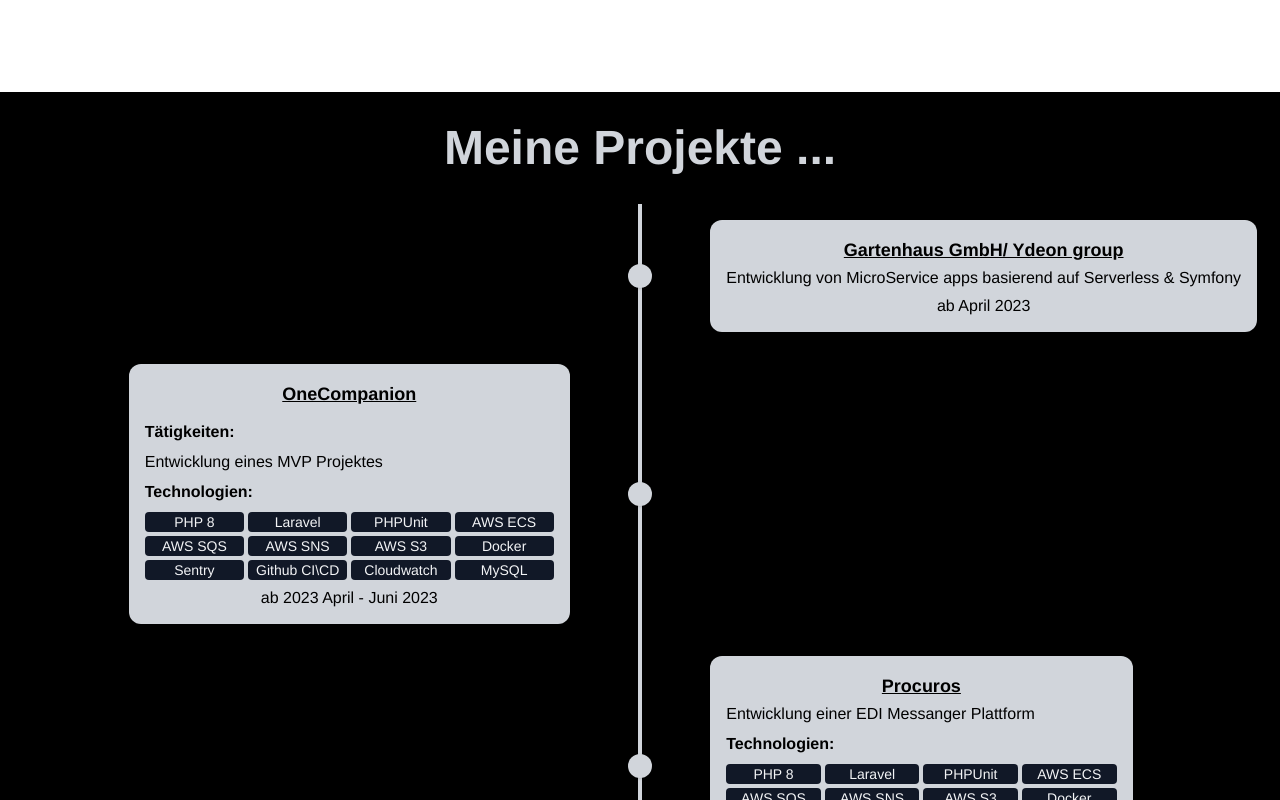
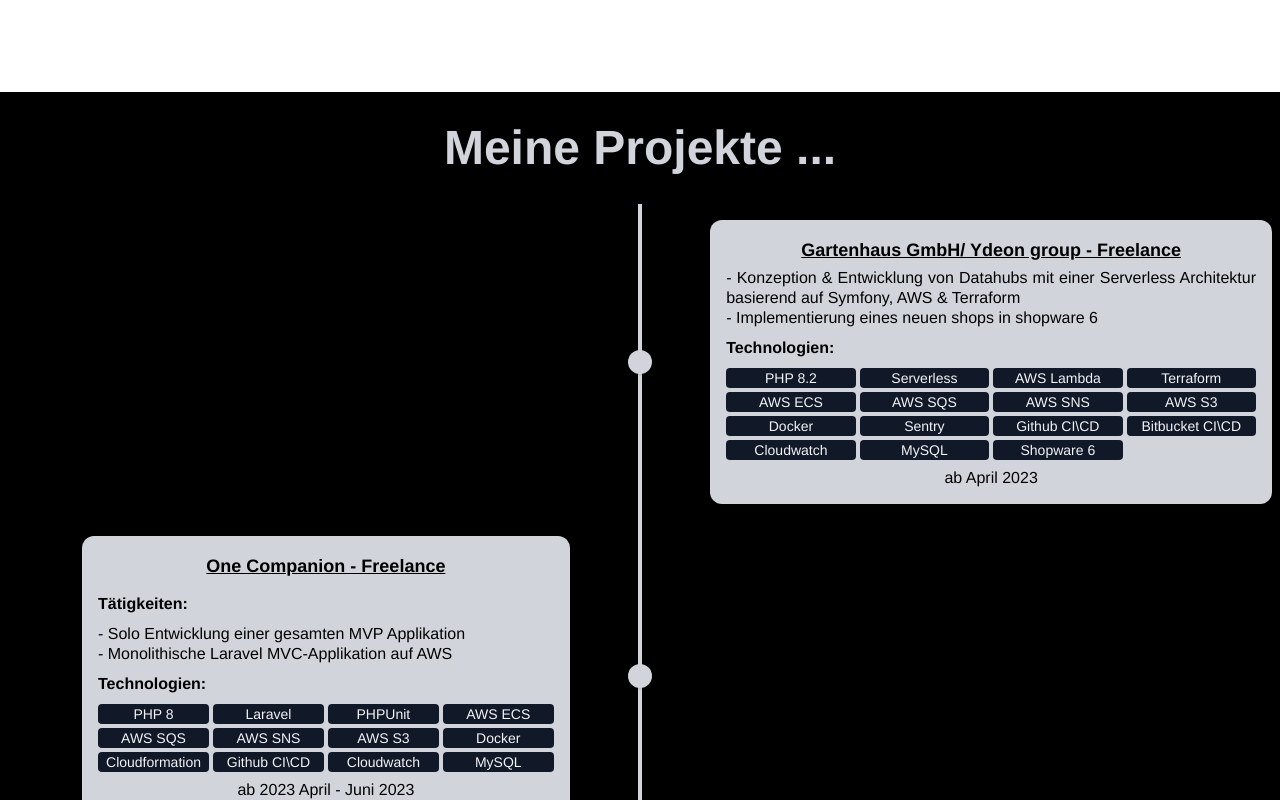
Before and after one commit to ThomasAKaestner/thomaskaestner, a Vue app: page / in a window 1280 px wide. Shown: the part 2000-2800 px from the top of the page. Built offline with nearby package versions, Linux system fonts and the light colour scheme.

Commit message:
add new skills

```diff
--- a/src/components/Introduction.vue
+++ b/src/components/Introduction.vue
@@ -8,7 +8,7 @@
                         <h1 class="text-3xl md:text-5xl text-black font-bold mb-6">Moin,</h1>
                         <p class="">
                             Ich bin <b>Thomas</b>, ein begeisterter <b>Backend-Softwareentwickler</b> aus Hamburg.
-                            Seit 2018 arbeite ich leidenschaftlich an Softwareprojekten im <b> E-Commerce und Logistik </b> Bereich und habe dabei vielfältige Programmiersprachen durch unterschiedliche Projekte gemeister. Insbesondere habe ich mich auf <b>PHP</b>,
+                            Seit 2018 arbeite ich leidenschaftlich an Softwareprojekten im <b> E-Commerce und Logistik </b> Bereich und habe dabei vielfältige Programmiersprachen durch unterschiedliche Projekte gemeistert. Insbesondere habe ich mich auf <b>PHP</b>,
                             <b>Laravel</b>, <b>Symfony</b>, <b>GO</b> und <b>AWS</b> spezialisiert.
                         </p>
                         <div class="hidden md:grid grid-row grid-cols-1 grid-cols-6 gap-4 pt-6">
--- a/src/components/MyProjects.vue
+++ b/src/components/MyProjects.vue
@@ -20,14 +20,34 @@
                             ></div>
                         </div>
                         <div
-                                class="bg-gray-300 col-start-6 col-end-10 p-4 rounded-xl my-4 mr-auto shadow-md"
+                                class="bg-gray-300 col-start-6 col-end-10 p-4 rounded-xl my-4 md:mr-auto shadow-md"
                         >
                             <a href="https://simplerecruit.de">
-                                <h3 class="font-semibold text-lg mb-1 underline">Gartenhaus GmbH/ Ydeon group</h3>
+                                <h3 class="font-semibold text-lg mb-1 underline">Gartenhaus GmbH/ Ydeon group - Freelance</h3>
                             </a>
                             <p class="leading-tight text-justify">
-                                Entwicklung von MicroService apps basierend auf Serverless & Symfony
+                                - Konzeption & Entwicklung von Datahubs mit einer Serverless Architektur basierend auf Symfony, AWS & Terraform
+                                <br>
+                                - Implementierung eines neuen shops in shopware 6
                             </p>
+                            <p class="font-bold text-left py-2">Technologien:</p>
+                            <div class="grid grid-cols-2 md:grid-cols-4 gap-1 text-sm">
+                                <div class="bg-gray-900 rounded text-gray-100 px-2">PHP 8.2</div>
+                                <div class="bg-gray-900 rounded text-gray-100 px-2">Serverless</div>
+                                <div class="bg-gray-900 rounded text-gray-100 px-2">AWS Lambda</div>
+                                <div class="bg-gray-900 rounded text-gray-100 px-2">Terraform</div>
+                                <div class="bg-gray-900 rounded text-gray-100 px-2">AWS ECS</div>
+                                <div class="bg-gray-900 rounded text-gray-100 px-2">AWS SQS</div>
+                                <div class="bg-gray-900 rounded text-gray-100 px-2">AWS SNS</div>
+                                <div class="bg-gray-900 rounded text-gray-100 px-2">AWS S3</div>
+                                <div class="bg-gray-900 rounded text-gray-100 px-2">Docker</div>
+                                <div class="bg-gray-900 rounded text-gray-100 px-2">Sentry</div>
+                                <div class="bg-gray-900 rounded text-gray-100 px-2">Github CI\CD</div>
+                                <div class="bg-gray-900 rounded text-gray-100 px-2">Bitbucket CI\CD</div>
+                                <div class="bg-gray-900 rounded text-gray-100 px-2">Cloudwatch</div>
+                                <div class="bg-gray-900 rounded text-gray-100 px-2">MySQL</div>
+                                <div class="bg-gray-900 rounded text-gray-100 px-2">Shopware 6</div>
+                            </div>
                             <p class="leading-tight text-center pt-2">
                                 ab April 2023
                             </p>
@@ -37,14 +57,16 @@
                     <!-- left -->
                     <div class="flex flex-row-reverse md:contents">
                         <div
-                                class="bg-gray-300 col-start-1 col-end-5 p-4 rounded-xl my-4 ml-auto shadow-md"
+                                class="bg-gray-300 col-start-1 col-end-5 p-4 rounded-xl my-4 md:ml-auto shadow-md"
                         >
-                            <a href="https://www.scayle.com/">
-                                <h3 class="font-semibold text-lg mb-1 underline">OneCompanion</h3>
+                            <a href="https://onecompanion.de/">
+                                <h3 class="font-semibold text-lg mb-1 underline">One Companion - Freelance</h3>
                             </a>
                             <p class="font-bold text-left py-2">Tätigkeiten:</p>
                             <p class="leading-tight text-justify">
-                                Entwicklung eines MVP Projektes
+                                - Solo Entwicklung einer gesamten MVP Applikation
+                                <br>
+                                - Monolithische Laravel MVC-Applikation auf AWS
                             </p>
                             <p class="font-bold text-left py-2">Technologien:</p>
                             <div class="grid grid-cols-2 md:grid-cols-4 gap-1 text-sm">
@@ -56,7 +78,7 @@
                                 <div class="bg-gray-900 rounded text-gray-100 px-2">AWS SNS</div>
                                 <div class="bg-gray-900 rounded text-gray-100 px-2">AWS S3</div>
                                 <div class="bg-gray-900 rounded text-gray-100 px-2">Docker</div>
-                                <div class="bg-gray-900 rounded text-gray-100 px-2">Sentry</div>
+                                <div class="bg-gray-900 rounded text-gray-100 px-2">Cloudformation</div>
                                 <div class="bg-gray-900 rounded text-gray-100 px-2">Github CI\CD</div>
                                 <div class="bg-gray-900 rounded text-gray-100 px-2">Cloudwatch</div>
                                 <div class="bg-gray-900 rounded text-gray-100 px-2">MySQL</div>
@@ -86,13 +108,14 @@
                             ></div>
                         </div>
                         <div
-                                class="bg-gray-300 col-start-6 col-end-10 p-4 rounded-xl my-4 mr-auto shadow-md"
+                                class="bg-gray-300 col-start-6 col-end-10 p-4 rounded-xl my-4 md:mr-auto shadow-md"
                         >
                             <a href="https://procuros.io/de">
                                 <h3 class="font-semibold text-lg mb-1 underline">Procuros</h3>
                             </a>
+                            <p class="font-bold text-left py-2">Tätigkeiten:</p>
                             <p class="leading-tight text-justify">
-                                Entwicklung einer EDI Messanger Plattform
+                                - Konzeption & Entwicklung einer EDI Messanger Plattform
                             </p>
                             <p class="font-bold text-left py-2">Technologien:</p>
                             <div class="grid grid-cols-2 md:grid-cols-4 gap-1 text-sm">
@@ -126,7 +149,7 @@
                             ></div>
                         </div>
                         <div
-                                class="bg-gray-300 col-start-6 col-end-10 p-4 rounded-xl my-4 mr-auto shadow-md"
+                                class="bg-gray-300 col-start-6 col-end-10 p-4 rounded-xl my-4 md:mr-auto shadow-md"
                         >
                             <a href="https://simplerecruit.de">
                                 <h3 class="font-semibold text-lg mb-1 underline">SimpleRecruit</h3>
@@ -134,6 +157,21 @@
                             <p class="leading-tight text-justify">
                                 Entwicklung einer provisionsbasierten IT-Recruitmentplattform
                             </p>
+                            <p class="font-bold text-left py-2">Technologien:</p>
+                            <div class="grid grid-cols-2 md:grid-cols-4 gap-1 text-sm">
+                                <div class="bg-gray-900 rounded text-gray-100 px-2">PHP 8</div>
+                                <div class="bg-gray-900 rounded text-gray-100 px-2">Laravel</div>
+                                <div class="bg-gray-900 rounded text-gray-100 px-2">Laravel Livewire</div>
+                                <div class="bg-gray-900 rounded text-gray-100 px-2">Tailwind CSS</div>
+                                <div class="bg-gray-900 rounded text-gray-100 px-2">AWS EC2</div>
+                                <div class="bg-gray-900 rounded text-gray-100 px-2">AWS SQS</div>
+                                <div class="bg-gray-900 rounded text-gray-100 px-2">AWS SNS</div>
+                                <div class="bg-gray-900 rounded text-gray-100 px-2">AWS S3</div>
+                                <div class="bg-gray-900 rounded text-gray-100 px-2">Docker</div>
+                                <div class="bg-gray-900 rounded text-gray-100 px-2">Sentry</div>
+                                <div class="bg-gray-900 rounded text-gray-100 px-2">Github CI\CD</div>
+                                <div class="bg-gray-900 rounded text-gray-100 px-2">MySQL</div>
+                            </div>
                             <p class="leading-tight text-center pt-2">
                                 ab März 2022
                             </p>
@@ -143,7 +181,7 @@
                     <!-- left -->
                     <div class="flex flex-row-reverse md:contents">
                         <div
-                                class="bg-gray-300 col-start-1 col-end-5 p-4 rounded-xl my-4 ml-auto shadow-md"
+                                class="bg-gray-300 col-start-1 col-end-5 p-4 rounded-xl my-4 md:ml-auto shadow-md"
                         >
                             <a href="https://www.scayle.com/">
                                 <h3 class="font-semibold text-lg mb-1 underline">AboutYou SCAYLE</h3>
@@ -184,7 +222,7 @@
                     <!-- left -->
                     <div class="flex flex-row-reverse md:contents">
                         <div
-                                class="bg-gray-300 col-start-1 col-end-5 p-4 rounded-xl my-4 ml-auto shadow-md"
+                                class="bg-gray-300 col-start-1 col-end-5 p-4 rounded-xl my-4 md:ml-auto shadow-md"
                         >
                             <a href="https://www.aboutyou.de/">
                                 <h3 class="font-semibold text-lg mb-1 underline">AboutYou Retail</h3>
@@ -232,7 +270,7 @@
                             ></div>
                         </div>
                         <div
-                                class="bg-gray-300 col-start-6 col-end-10 p-4 rounded-xl my-4 mr-auto shadow-md"
+                                class="bg-gray-300 col-start-6 col-end-10 p-4 rounded-xl my-4 md:mr-auto shadow-md"
                         >
                             <a href="https://www.upaxis.com/">
                                 <h3 class="font-semibold text-lg mb-1 underline">Hq Software Solutions UG</h3>
```
